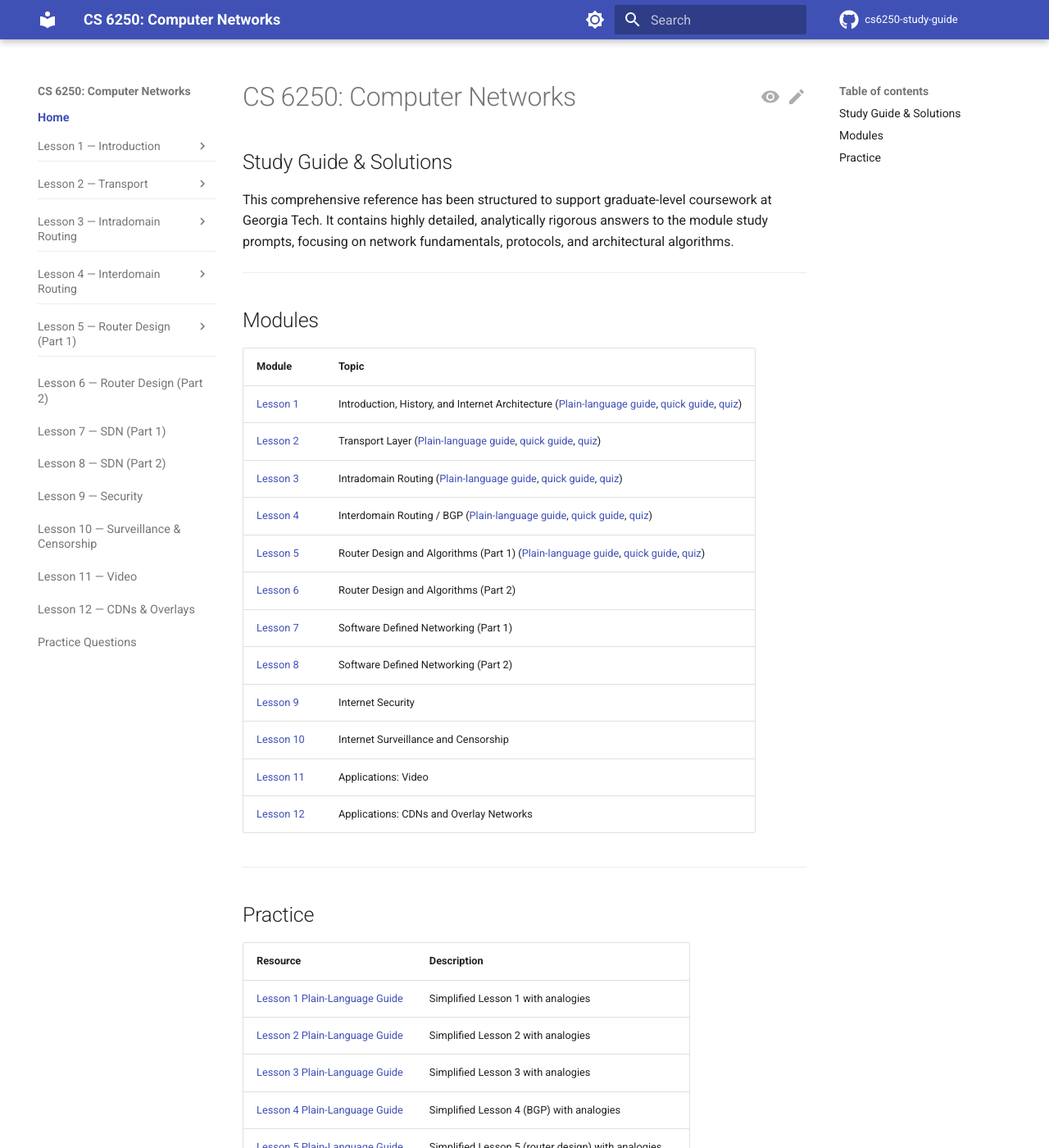
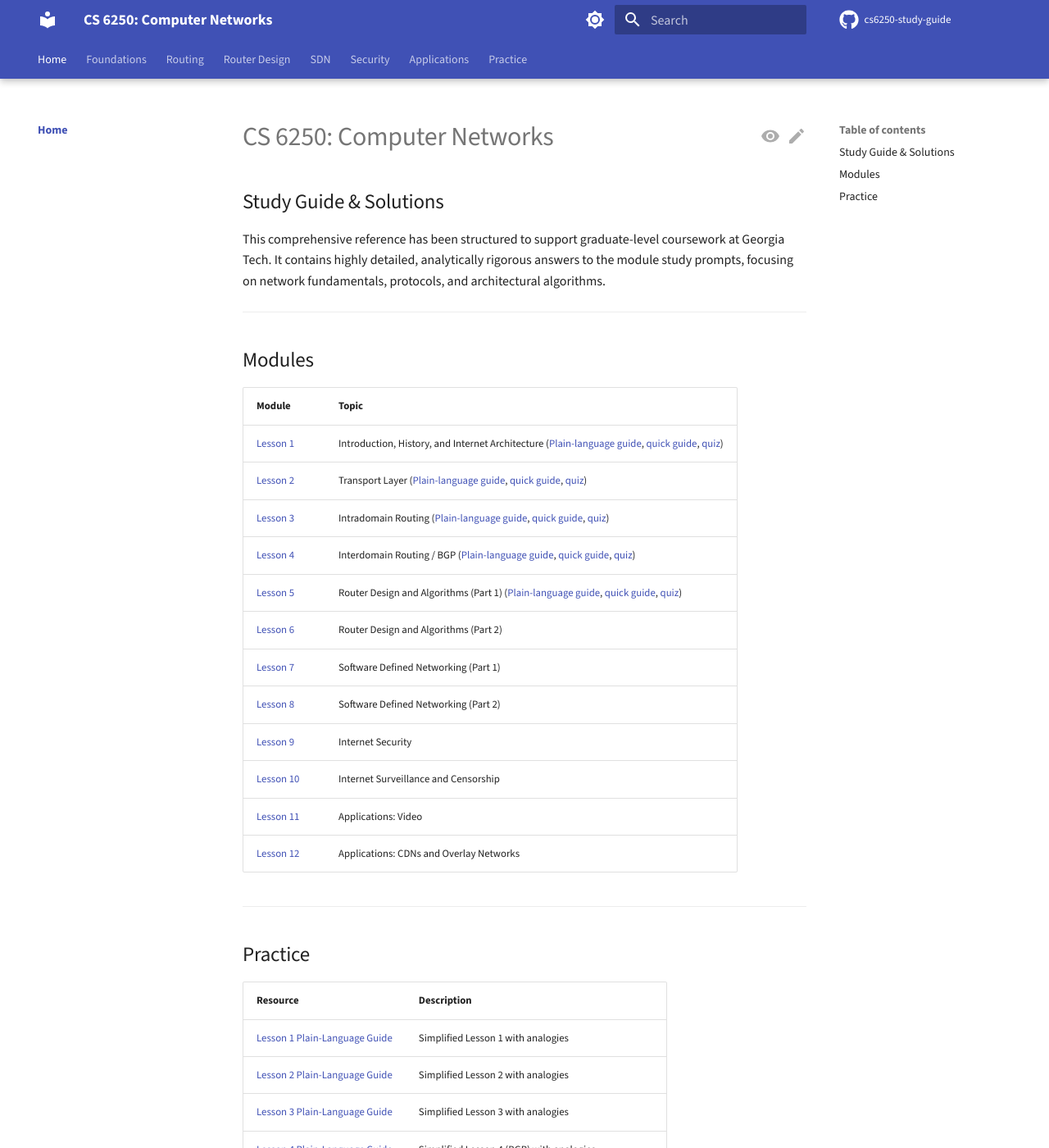
Before and after one commit to lukehiura/cs6250-study-guide, an MkDocs documentation site: the page built from docs/index.md, in a window 1280 px wide and 1400 px high. Shown: the whole window at 82% size. Built offline with MkDocs 1.6.1 and Material for MkDocs 9.7.7, drawn with Linux system fonts in a browser that asks for light colours; comment, search, counter and statistics services are not loaded.

Commit message:
adding themes

```diff
--- a/docs/stylesheets/extra.css
+++ b/docs/stylesheets/extra.css
@@ -1,92 +1,9 @@
 /*
- * CS 6250 study guide — sidebar & theme tweaks
+ * CS 6250 study guide — theme extensions
  *
- * Material for MkDocs customizes via extra_css + CSS variables (:root > *).
- * Nav behavior is configured in mkdocs.yml (prune, path, no sections/expand).
- * See: https://squidfunk.github.io/mkdocs-material/setup/setting-up-navigation/
+ * Entry point for custom styles. Loaded via extra_css in mkdocs.yml.
+ * See .cursor/rules/mkdocs-theme.mdc for conventions.
  */
 
-/* ── Design tokens (Material pattern: :root > *) ───────────────────── */
-
-:root > * {
-  --cs-lesson-header-size: 0.7rem;
-  --cs-lesson-link-size: 0.72rem;
-  --cs-lesson-gap: 0.45rem;
-  --cs-lesson-indent: 0.5rem;
-  --cs-lesson-rail: 2px solid var(--md-default-fg-color--lightest);
-  --cs-lesson-muted: var(--md-default-fg-color--light);
-  --cs-lesson-text: var(--md-default-fg-color);
-  --cs-lesson-active: var(--md-primary-fg-color);
-}
-
-/* ── Primary sidebar (lesson column) ───────────────────────────────── */
-
-/* Normalize link color — prevents visited-link purple/blue drift */
-.md-nav--primary a.md-nav__link:any-link {
-  color: var(--cs-lesson-muted);
-}
-
-.md-nav--primary a.md-nav__link:any-link:hover {
-  color: var(--cs-lesson-text);
-}
-
-.md-nav--primary .md-nav__link--active,
-.md-nav--primary .md-nav__item--active > a.md-nav__link {
-  color: var(--cs-lesson-active);
-  font-weight: 600;
-}
-
-/* Lesson group spacing */
-.md-nav--primary > .md-nav__list > .md-nav__item--nested {
-  margin-top: 0.15rem;
-}
-
-.md-nav--primary > .md-nav__list > .md-nav__item--nested + .md-nav__item--nested,
-.md-nav--primary > .md-nav__list > .md-nav__item--nested + .md-nav__item:not(.md-nav__item--nested) {
-  border-top: 1px solid var(--md-default-fg-color--lightest);
-  margin-top: var(--cs-lesson-gap);
-  padding-top: var(--cs-lesson-gap);
-}
-
-/* Collapsible lesson header (label toggles nested list) */
-.md-nav--primary > .md-nav__list > .md-nav__item--nested > label.md-nav__link {
-  font-weight: 600;
-  font-size: var(--cs-lesson-header-size);
-  letter-spacing: 0.02em;
-  text-transform: uppercase;
-  color: var(--cs-lesson-text);
-  padding-top: 0.3rem;
-  padding-bottom: 0.3rem;
-  margin-bottom: 0.1rem;
-}
-
-.md-nav--primary > .md-nav__list > .md-nav__item--nested.md-nav__item--active > label.md-nav__link {
-  color: var(--cs-lesson-active);
-}
-
-/* Nested guide links — left rail for visual hierarchy */
-.md-nav--primary > .md-nav__list > .md-nav__item--nested > .md-nav > .md-nav__list {
-  margin-left: 0.35rem;
-  padding-left: var(--cs-lesson-indent);
-  border-left: var(--cs-lesson-rail);
-}
-
-.md-nav--primary > .md-nav__list > .md-nav__item--nested > .md-nav > .md-nav__list > .md-nav__item > a.md-nav__link {
-  font-size: var(--cs-lesson-link-size);
-  padding-top: 0.25rem;
-  padding-bottom: 0.25rem;
-  padding-left: 0.55rem;
-}
-
-/* Single-page lessons (6–12), Home, Practice Questions */
-.md-nav--primary > .md-nav__list > .md-nav__item:not(.md-nav__item--nested) > a.md-nav__link {
-  font-size: var(--cs-lesson-link-size);
-  font-weight: 500;
-  padding-top: 0.3rem;
-  padding-bottom: 0.3rem;
-}
-
-.md-nav--primary > .md-nav__list > .md-nav__item:first-child > a.md-nav__link {
-  font-weight: 600;
-  margin-bottom: 0.25rem;
-}
+@import "tokens.css";
+@import "nav.css";
--- /dev/null
+++ b/docs/stylesheets/nav.css
@@ -0,0 +1,45 @@
+/*
+ * Sidebar navigation — minimal overrides only.
+ *
+ * Behavior (tabs, collapse, breadcrumbs) is configured in mkdocs.yml.
+ * Avoid deep .md-nav selectors; prefer theme features over CSS hacks.
+ * https://squidfunk.github.io/mkdocs-material/setup/setting-up-navigation/
+ */
+
+/* Prevent visited-link color drift in the primary sidebar */
+.md-nav--primary a.md-nav__link:any-link {
+  color: var(--cs-color-muted);
+}
+
+.md-nav--primary a.md-nav__link:any-link:hover {
+  color: var(--cs-color-text);
+}
+
+.md-nav--primary .md-nav__link--active,
+.md-nav--primary .md-nav__item--active > a.md-nav__link {
+  color: var(--cs-color-active);
+  font-weight: 600;
+}
+
+/* Lesson group headers (collapsible labels) */
+.md-nav--primary .md-nav__item--nested > label.md-nav__link {
+  font-size: var(--cs-font-size-nav-group);
+  font-weight: 600;
+  letter-spacing: 0.01em;
+  color: var(--cs-color-text);
+}
+
+.md-nav--primary .md-nav__item--nested.md-nav__item--active > label.md-nav__link {
+  color: var(--cs-color-active);
+}
+
+/* Child links — subtle left rail for hierarchy */
+.md-nav--primary .md-nav__item--nested > .md-nav > .md-nav__list {
+  margin-left: var(--cs-nav-indent);
+  padding-left: calc(var(--cs-nav-indent) + 2px);
+  border-left: var(--cs-nav-rail-width) solid var(--cs-color-rail);
+}
+
+.md-nav--primary .md-nav__item--nested > .md-nav > .md-nav__list .md-nav__link {
+  font-size: var(--cs-font-size-nav);
+}
--- /dev/null
+++ b/docs/stylesheets/tokens.css
@@ -0,0 +1,28 @@
+/*
+ * Design tokens — Material for MkDocs custom properties
+ * https://squidfunk.github.io/mkdocs-material/setup/changing-the-colors/
+ *
+ * Override theme colors/fonts here. Use --md-* variables so light/dark
+ * palettes stay in sync. Site-specific tokens use the --cs-* prefix.
+ */
+
+:root > * {
+  /* Typography (theme.font in mkdocs.yml loads the faces) */
+  --cs-font-size-nav: 0.74rem;
+  --cs-font-size-nav-group: 0.68rem;
+
+  /* Layout */
+  --cs-nav-indent: 0.4rem;
+  --cs-nav-rail-width: 2px;
+
+  /* Semantic aliases → Material palette */
+  --cs-color-muted: var(--md-default-fg-color--light);
+  --cs-color-text: var(--md-default-fg-color);
+  --cs-color-active: var(--md-primary-fg-color);
+  --cs-color-rail: var(--md-default-fg-color--lightest);
+}
+
+/* Dark mode: slightly softer rail contrast on slate */
+[data-md-color-scheme="slate"] {
+  --cs-color-rail: var(--md-default-fg-color--lighter);
+}
--- a/mkdocs.yml
+++ b/mkdocs.yml
@@ -8,6 +8,9 @@ edit_uri: edit/master/docs/
 
 theme:
   name: material
+  font:
+    text: Source Sans 3
+    code: JetBrains Mono
   palette:
     - media: "(prefers-color-scheme: light)"
       scheme: default
@@ -24,19 +27,22 @@ theme:
         icon: material/brightness-4
         name: Switch to light mode
   features:
+    # Navigation — see .cursor/rules/mkdocs-theme.mdc
+    - navigation.tabs
+    - navigation.tabs.sticky
     - navigation.top
     - navigation.path
-    - navigation.prune
     - navigation.instant
     - navigation.instant.prefetch
     - navigation.tracking
+    - navigation.footer
+    - toc.follow
+    # Content & search
     - search.suggest
     - search.highlight
     - content.tabs.link
     - content.action.edit
     - content.action.view
-    - navigation.footer
-    - toc.follow
   icon:
     repo: fontawesome/brands/github
     edit: material/pencil
@@ -95,36 +101,42 @@ extra_javascript:
 
 nav:
   - Home: index.md
-  - Lesson 1 — Introduction:
-      - Guide: lesson-01/introduction.md
-      - Plain-language: lesson-01/plain-language.md
-      - Quick study: lesson-01/quick-study-guide.md
-      - Quiz: lesson-01/quiz.md
-  - Lesson 2 — Transport:
-      - Guide: lesson-02/transport-application.md
-      - Plain-language: lesson-02/plain-language.md
-      - Quick study: lesson-02/quick-study-guide.md
-      - Quiz: lesson-02/quiz.md
-  - Lesson 3 — Intradomain Routing:
-      - Guide: lesson-03/intradomain-routing.md
-      - Plain-language: lesson-03/plain-language.md
-      - Quick study: lesson-03/quick-study-guide.md
-      - Quiz: lesson-03/quiz.md
-  - Lesson 4 — Interdomain Routing:
-      - Guide: lesson-04/interdomain-routing.md
-      - Plain-language: lesson-04/plain-language.md
-      - Quick study: lesson-04/quick-study-guide.md
-      - Quiz: lesson-04/quiz.md
-  - Lesson 5 — Router Design (Part 1):
-      - Guide: lesson-05/router-design-1.md
-      - Plain-language: lesson-05/plain-language.md
-      - Quick study: lesson-05/quick-study-guide.md
-      - Quiz: lesson-05/quiz.md
-  - Lesson 6 — Router Design (Part 2): lesson-06/router-design-2.md
-  - Lesson 7 — SDN (Part 1): lesson-07/sdn-1.md
-  - Lesson 8 — SDN (Part 2): lesson-08/sdn-2.md
-  - Lesson 9 — Security: lesson-09/security.md
-  - Lesson 10 — Surveillance & Censorship: lesson-10/surveillance-censorship.md
-  - Lesson 11 — Video: lesson-11/video.md
-  - Lesson 12 — CDNs & Overlays: lesson-12/cdns-overlay.md
-  - Practice Questions: practice-questions.md
+  - Foundations:
+      - Lesson 1 — Introduction:
+          - Guide: lesson-01/introduction.md
+          - Plain-language: lesson-01/plain-language.md
+          - Quick study: lesson-01/quick-study-guide.md
+          - Quiz: lesson-01/quiz.md
+      - Lesson 2 — Transport:
+          - Guide: lesson-02/transport-application.md
+          - Plain-language: lesson-02/plain-language.md
+          - Quick study: lesson-02/quick-study-guide.md
+          - Quiz: lesson-02/quiz.md
+  - Routing:
+      - Lesson 3 — Intradomain Routing:
+          - Guide: lesson-03/intradomain-routing.md
+          - Plain-language: lesson-03/plain-language.md
+          - Quick study: lesson-03/quick-study-guide.md
+          - Quiz: lesson-03/quiz.md
+      - Lesson 4 — Interdomain Routing:
+          - Guide: lesson-04/interdomain-routing.md
+          - Plain-language: lesson-04/plain-language.md
+          - Quick study: lesson-04/quick-study-guide.md
+          - Quiz: lesson-04/quiz.md
+  - Router Design:
+      - Lesson 5 — Part 1:
+          - Guide: lesson-05/router-design-1.md
+          - Plain-language: lesson-05/plain-language.md
+          - Quick study: lesson-05/quick-study-guide.md
+          - Quiz: lesson-05/quiz.md
+      - Lesson 6 — Part 2: lesson-06/router-design-2.md
+  - SDN:
+      - Lesson 7 — Part 1: lesson-07/sdn-1.md
+      - Lesson 8 — Part 2: lesson-08/sdn-2.md
+  - Security:
+      - Lesson 9 — Internet Security: lesson-09/security.md
+      - Lesson 10 — Surveillance & Censorship: lesson-10/surveillance-censorship.md
+  - Applications:
+      - Lesson 11 — Video: lesson-11/video.md
+      - Lesson 12 — CDNs & Overlays: lesson-12/cdns-overlay.md
+  - Practice: practice-questions.md
```
Also changed, not shown: 2 other files.
